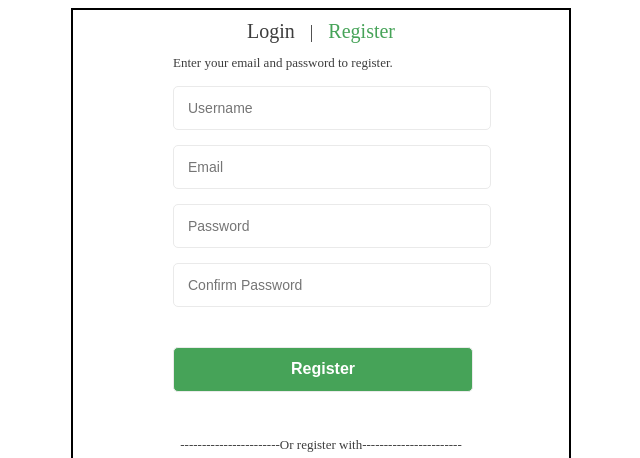
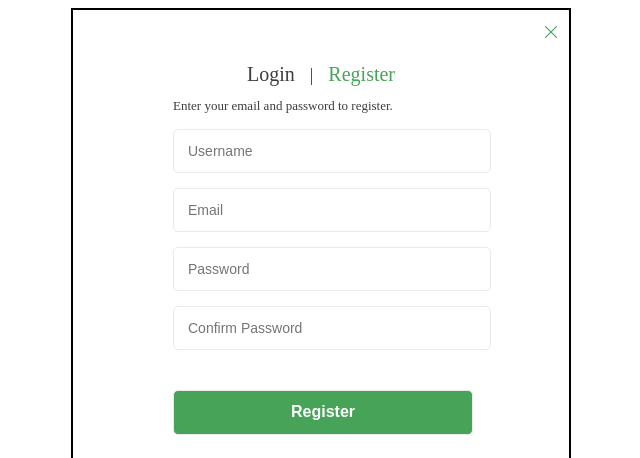
Before and after one commit to KRU-01-GER/Greenshop-Registration-, a plain HTML site: page Registration.html in a window 1280 px wide. Shown: the top 458 px of the page, without its empty margins (319-959 px from the left). Drawn offline with Linux system fonts and the light colour scheme.

Commit message:
registration

```diff
--- a/Registration.html
+++ b/Registration.html
@@ -8,7 +8,7 @@
 </head>
 <body>
     <div class="all">
-
+        <img class="X_img" src="IMG\Frame 1.svg" alt="X">
         <div>
             <span class="title01">
                 Login</span>
```
